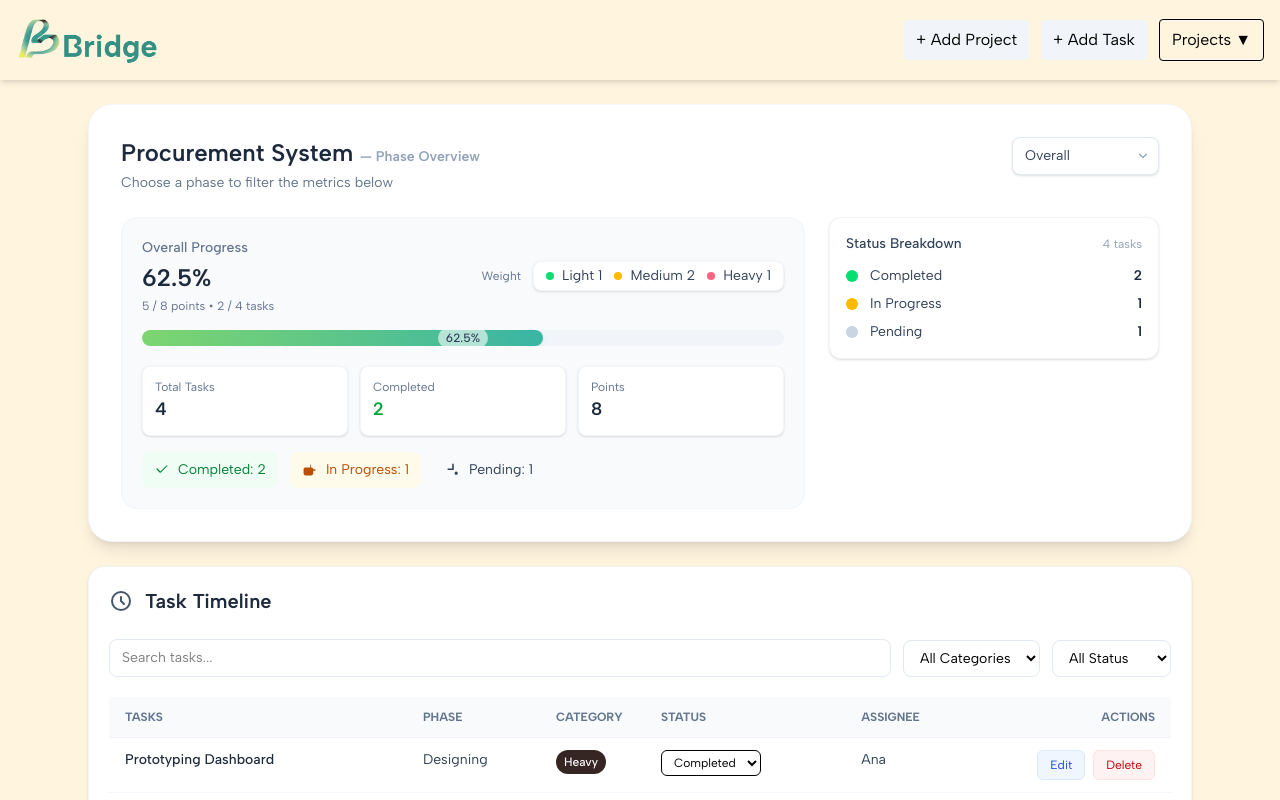
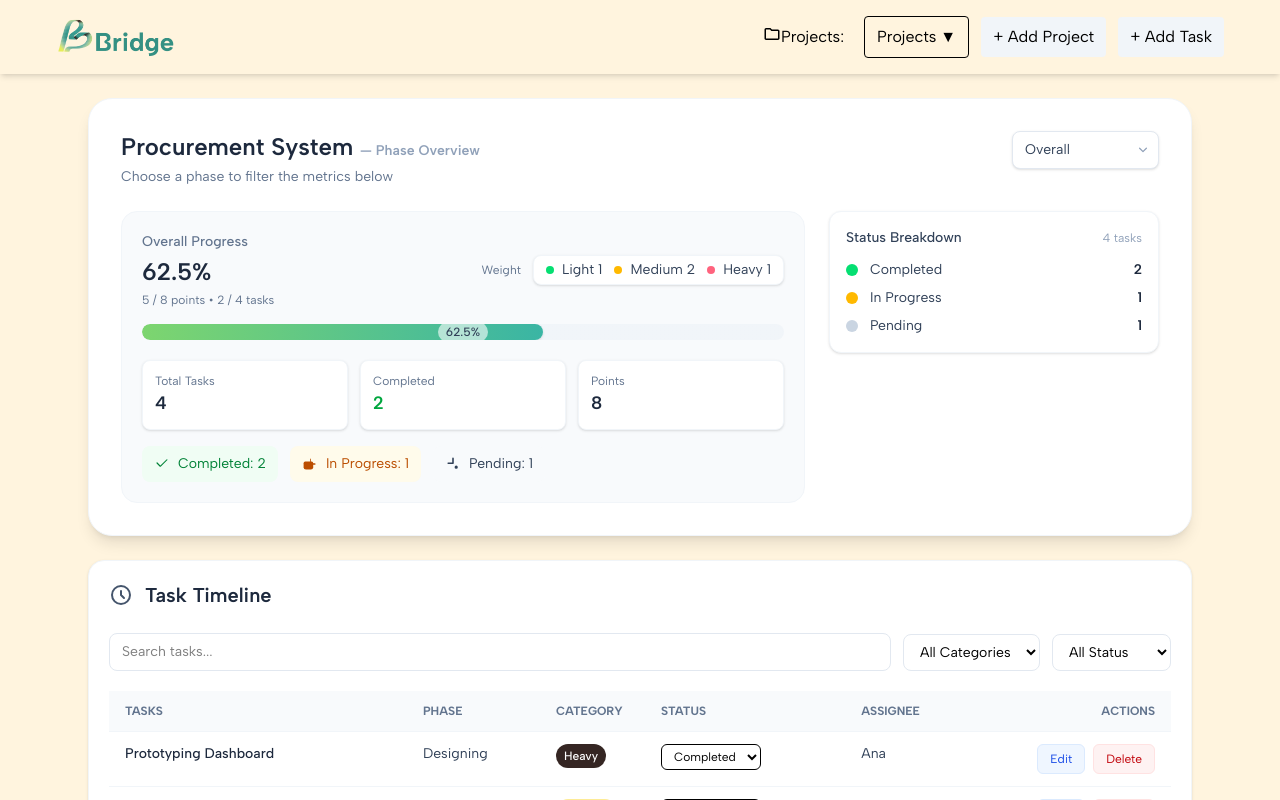
Before and after one commit to Bridge-Digital-Transformations-INTERNS/bridgeTGT, a Vue app: page / in a window 1280 px wide. Shown: the top 800 px of the page. Built offline with nearby package versions, Linux system fonts and the light colour scheme.

Commit message:
from arn

```diff
--- a/src/components/HeaderBar.vue
+++ b/src/components/HeaderBar.vue
@@ -1,24 +1,20 @@
 <template>
   <header
-    class="flex items-center justify-between p-4 bg-[var(--color-cream)] shadow-md"
+    class="flex items-center justify-between px-14 py-4 bg-[var(--color-cream)] shadow-md"
   >
     <div class="flex items-center gap-3">
-      <img src="/src/bridge-logo.png" alt="BridgeTGT" class="h-12" />
+      <img src="/src/bridge-logo.png" alt="BridgeTGT" class="h-10" />
     </div>
 
     <div class="flex items-center gap-3 relative">
-      <button
-        @click="openProjectModal(false)"
-        class="px-3 py-2 rounded bg-slate-100"
-      >
-        + Add Project
-      </button>
-      <button
-        @click="openTaskModal(false)"
-        class="px-3 py-2 rounded bg-slate-100"
-      >
-        + Add Task
-      </button>
+      <div class="flex justify-between p-2">
+        <Icon
+          icon="material-symbols:folder-outline-rounded"
+          width="18"
+          height="18"
+        />
+        <p>Projects:</p>
+      </div>
 
       <!-- Project dropdown -->
       <div class="relative" ref="dropdownRef">
@@ -61,6 +57,19 @@
           </div>
         </transition>
       </div>
+
+      <button
+        @click="openProjectModal(false)"
+        class="px-3 py-2 rounded bg-slate-100"
+      >
+        + Add Project
+      </button>
+      <button
+        @click="openTaskModal(false)"
+        class="px-3 py-2 rounded bg-slate-100"
+      >
+        + Add Task
+      </button>
     </div>
 
     <!-- Modals -->
@@ -95,6 +104,7 @@ import { useTaskStore } from "../stores/taskStore";
 import ProjectModal from "./ui/ProjectModal.vue";
 import TaskModal from "./ui/TaskModal.vue";
 import ConfirmModal from "./ui/ConfirmModal.vue";
+import { Icon } from "@iconify/vue";
 
 const projectStore = useProjectStore();
 const taskStore = useTaskStore();
--- a/src/components/TaskTable.vue
+++ b/src/components/TaskTable.vue
@@ -2,8 +2,18 @@
   <div class="mt-6 bg-white p-5 rounded-2xl shadow-sm border border-slate-100">
     <!-- Task Timeline Header -->
     <div class="flex items-center gap-3 mb-6">
-      <svg class="w-6 h-6 text-slate-600" fill="none" stroke="currentColor" viewBox="0 0 24 24">
-        <path stroke-linecap="round" stroke-linejoin="round" stroke-width="2" d="M12 8v4l3 3m6-3a9 9 0 11-18 0 9 9 0 0118 0z"></path>
+      <svg
+        class="w-6 h-6 text-slate-600"
+        fill="none"
+        stroke="currentColor"
+        viewBox="0 0 24 24"
+      >
+        <path
+          stroke-linecap="round"
+          stroke-linejoin="round"
+          stroke-width="2"
+          d="M12 8v4l3 3m6-3a9 9 0 11-18 0 9 9 0 0118 0z"
+        ></path>
       </svg>
       <h2 class="text-xl font-semibold text-slate-800">Task Timeline</h2>
     </div>
@@ -94,7 +104,13 @@
             <td class="px-4 py-3 align-top">
               <div class="flex items-center gap-2">
                 <select
-                  :value="t.status === 'completed' ? (t.validated ? 'completed-validated' : 'completed') : t.status"
+                  :value="
+                    t.status === 'completed'
+                      ? t.validated
+                        ? 'completed-validated'
+                        : 'completed'
+                      : t.status
+                  "
                   @change="updateStatus(t, $event)"
                   class="px-2 py-1 border rounded-md text-xs bg-white"
                 >
@@ -159,8 +175,6 @@ import { ref } from "vue";
 import TaskModal from "./ui/TaskModal.vue";
 import ConfirmModal from "./ui/ConfirmModal.vue";
 import CategoryBadge from "./badges/CategoryBadge.vue";
-import StatusBadge from "./badges/StatusBadge.vue";
-
 import { useTaskStore } from "../stores/taskStore";
 
 const taskStore = useTaskStore();
@@ -202,11 +216,12 @@ function confirmDelete() {
 // Inline status update
 function updateStatus(task, event) {
   const newStatus = event.target.value;
-  const isCompleted = newStatus === 'completed' || newStatus === 'completed-validated';
-  const isValidated = newStatus === 'completed-validated';
+  const isCompleted =
+    newStatus === "completed" || newStatus === "completed-validated";
+  const isValidated = newStatus === "completed-validated";
 
   taskStore.updateTask(task.id, {
-    status: isCompleted ? 'completed' : newStatus,
+    status: isCompleted ? "completed" : newStatus,
     validated: isValidated,
   });
 }
@@ -235,4 +250,3 @@ function updateStatus(task, event) {
   transition: all 0.15s ease;
 }
 </style>
-e>
```
